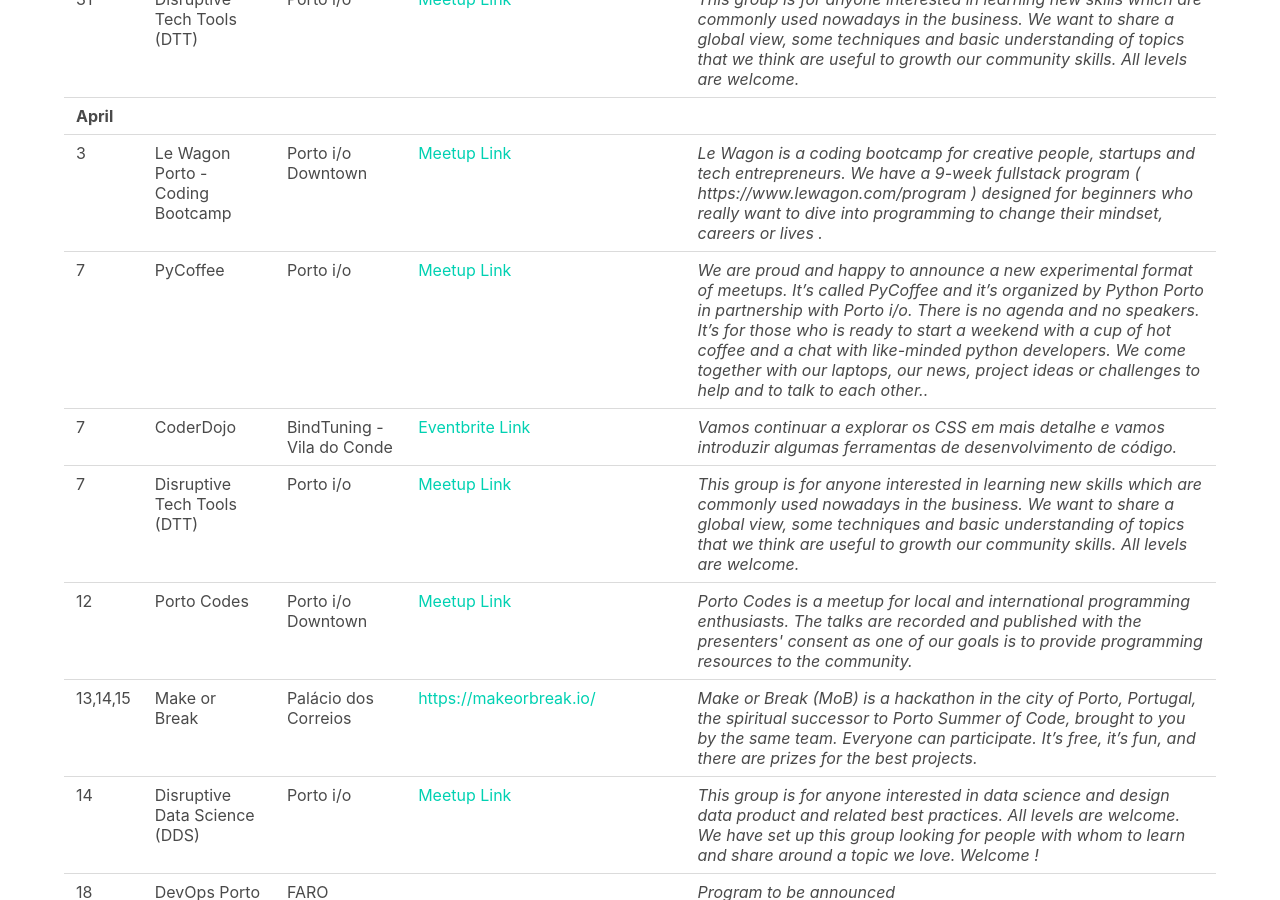
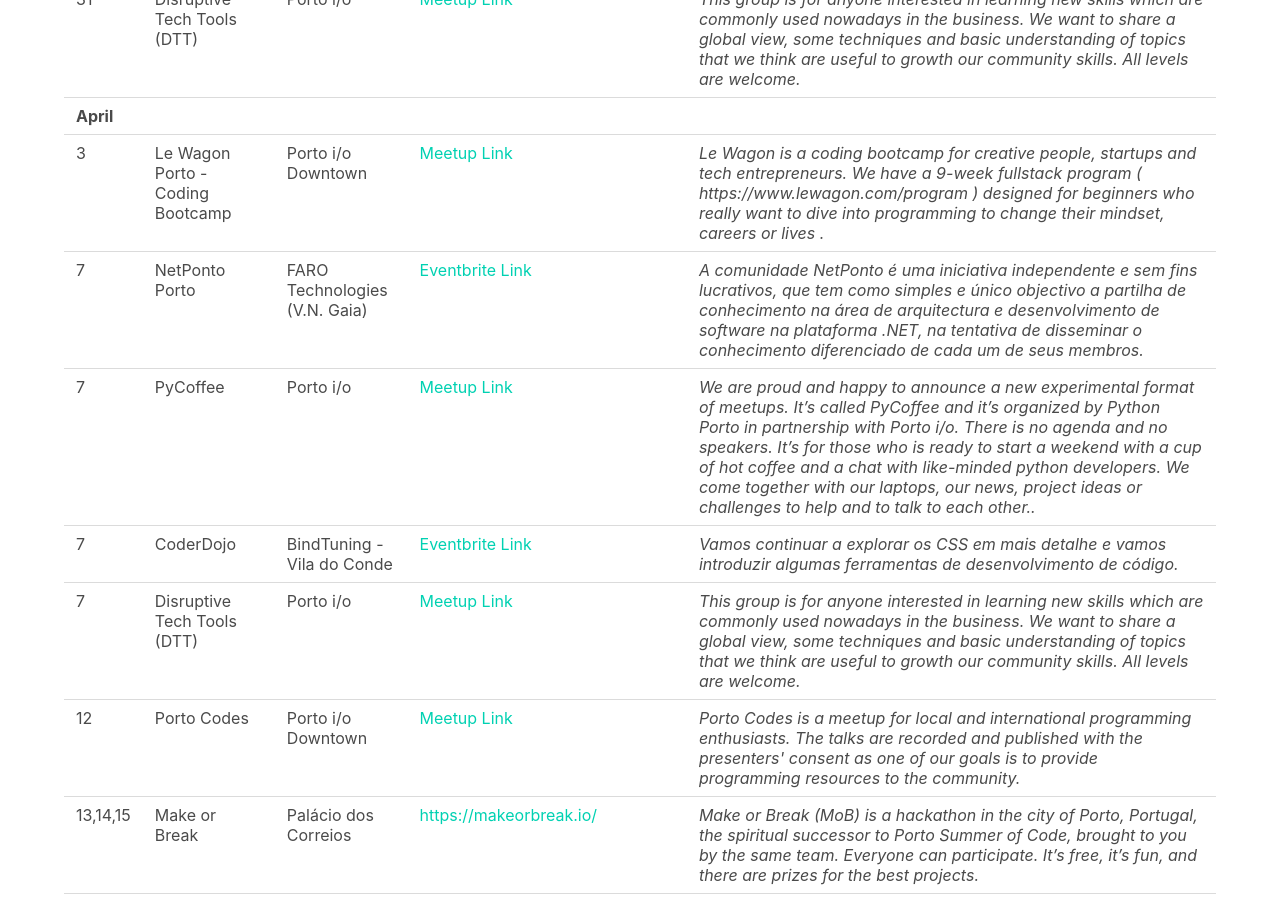
Before and after one commit to DevOpsPorto/devopsporto.github.io, a Jekyll site: the page built from events.html, in a window 1280 px wide and 900 px high, scrolled down 2687 px. Built offline with Jekyll 4.4.1, drawn with Linux system fonts in a browser that asks for light colours.

Commit message:
add netponto abril

```diff
--- a/events.html
+++ b/events.html
@@ -277,6 +277,17 @@
         </tr>
         <tr>
             <td>7</td>
+            <td>NetPonto Porto</td>
+            <td>FARO Technologies (V.N. Gaia)</td>
+                <td>
+                    <a href="https://www.eventbrite.pt/e/bilhetes-21a-reuniao-da-netponto-no-porto-44589509423?aff=es2" target="_blank">Eventbrite Link</a>
+                </td>
+                <td>
+                    <i>A comunidade NetPonto é uma iniciativa independente e sem fins lucrativos, que tem como simples e único objectivo a partilha de conhecimento na área de arquitectura e desenvolvimento de software na plataforma .NET, na tentativa de disseminar o conhecimento diferenciado de cada um de seus membros.</i>
+                </td>
+        </tr>
+        <tr>
+            <td>7</td>
             <td>PyCoffee</td>
             <td>Porto i/o</td>
                 <td>
```
